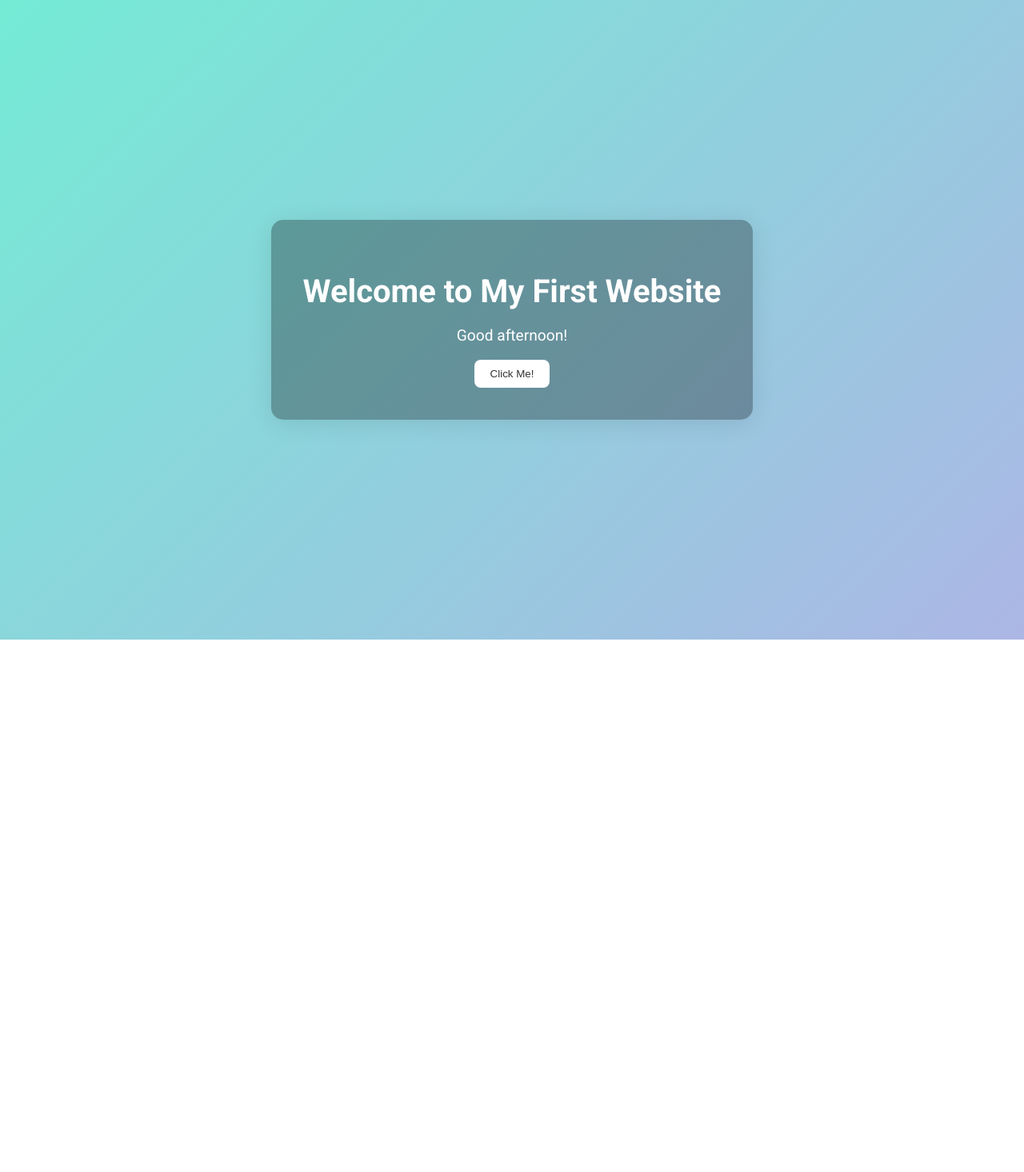
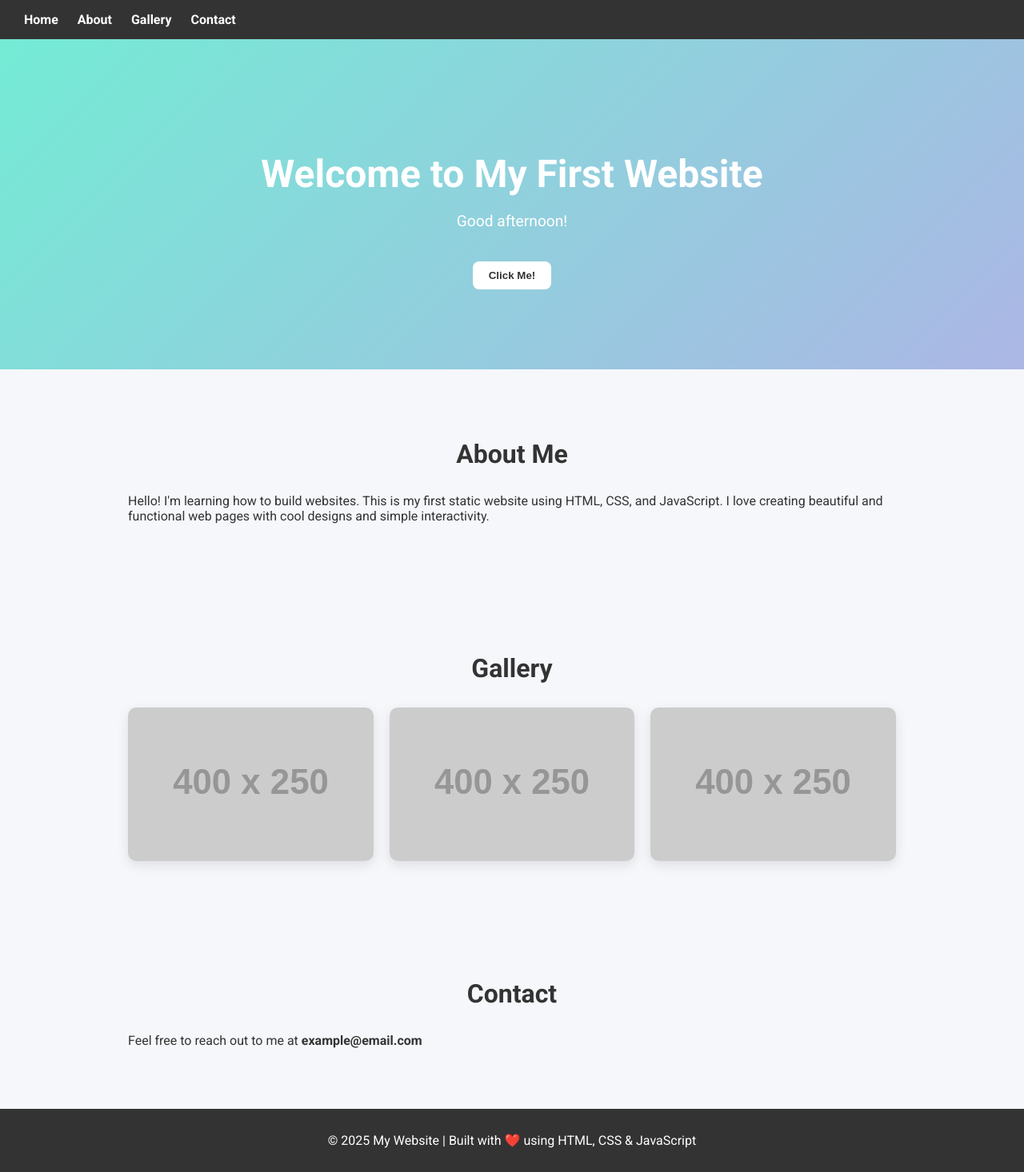
Before and after one commit to Monzter0012/githubwithhttpd, a plain HTML site: page index.html in a window 1280 px wide. Shown: the whole page at 80% size. Before the commit the page ends 800 px from the top, so only its background shows below. Drawn offline with Linux system fonts and the light colour scheme; placeholder pictures from the web are drawn by us.

Commit message:
Update index.html

```diff
--- a/index.html
+++ b/index.html
@@ -1,68 +1,160 @@
 <!DOCTYPE html>
 <html lang="en">
 <head>
-  <meta charset="UTF-8">
-  <meta name="viewport" content="width=device-width, initial-scale=1">
-  <title>My Home</title>
+  <meta charset="UTF-8" />
+  <meta name="viewport" content="width=device-width, initial-scale=1.0" />
+  <title>My Static Website</title>
+  <link href="https://fonts.googleapis.com/css2?family=Roboto:wght@400;700&display=swap" rel="stylesheet">
+  <style>
+    * {
+      box-sizing: border-box;
+      scroll-behavior: smooth;
+    }
 
-  <!-- Google Fonts -->
-  <link href="https://fonts.googleapis.com/css2?family=Roboto:wght@400;700&display=swap" rel="stylesheet">
-
-  <style>
     body {
       margin: 0;
       font-family: 'Roboto', sans-serif;
+      background: #f5f7fa;
+      color: #333;
+    }
+
+    /* NAVBAR */
+    nav {
+      background-color: #333;
+      padding: 15px 30px;
+      position: sticky;
+      top: 0;
+      z-index: 1000;
+    }
+
+    nav a {
+      color: white;
+      text-decoration: none;
+      margin-right: 20px;
+      font-weight: bold;
+    }
+
+    nav a:hover {
+      text-decoration: underline;
+    }
+
+    /* HERO */
+    .hero {
       background: linear-gradient(135deg, #74ebd5, #acb6e5);
-      display: flex;
-      justify-content: center;
-      align-items: center;
-      height: 100vh;
-      color: #fff;
+      color: white;
+      padding: 100px 20px;
       text-align: center;
     }
 
-    .container {
-      background: rgba(0, 0, 0, 0.3);
-      padding: 40px;
-      border-radius: 15px;
-      box-shadow: 0 4px 30px rgba(0, 0, 0, 0.1);
+    .hero h1 {
+      font-size: 3rem;
+      margin-bottom: 10px;
     }
 
-    h1 {
-      font-size: 2.5rem;
-      margin-bottom: 20px;
+    .hero p {
+      font-size: 1.2rem;
     }
 
-    p#greeting {
-      font-size: 1.2rem;
-      margin-top: 10px;
-      font-weight: 300;
+    .button {
+      margin-top: 20px;
+      padding: 10px 20px;
+      background-color: white;
+      border: none;
+      color: #333;
+      border-radius: 8px;
+      font-weight: bold;
+      cursor: pointer;
     }
 
-    button {
-      padding: 10px 20px;
-      background-color: #ffffff;
-      color: #333;
-      border: none;
-      border-radius: 8px;
-      cursor: pointer;
-      transition: background-color 0.3s ease;
+    .button:hover {
+      background-color: #ddd;
     }
 
-    button:hover {
-      background-color: #ddd;
+    /* ABOUT SECTION */
+    .section {
+      padding: 60px 20px;
+      max-width: 1000px;
+      margin: auto;
+    }
+
+    .section h2 {
+      text-align: center;
+      margin-bottom: 30px;
+      font-size: 2rem;
+    }
+
+    /* GALLERY */
+    .gallery {
+      display: grid;
+      grid-template-columns: repeat(auto-fit, minmax(250px, 1fr));
+      gap: 20px;
+    }
+
+    .gallery img {
+      width: 100%;
+      border-radius: 10px;
+      box-shadow: 0 5px 15px rgba(0,0,0,0.1);
+      transition: transform 0.3s;
+    }
+
+    .gallery img:hover {
+      transform: scale(1.05);
+    }
+
+    /* FOOTER */
+    footer {
+      background-color: #333;
+      color: white;
+      padding: 30px 20px;
+      text-align: center;
     }
   </style>
 </head>
 <body>
-  <div class="container">
+
+  <!-- Navigation -->
+  <nav>
+    <a href="#home">Home</a>
+    <a href="#about">About</a>
+    <a href="#gallery">Gallery</a>
+    <a href="#contact">Contact</a>
+  </nav>
+
+  <!-- Hero Section -->
+  <section class="hero" id="home">
     <h1>Welcome to My First Website</h1>
     <p id="greeting">Loading greeting...</p>
-    <button onclick="showAlert()">Click Me!</button>
-  </div>
+    <button class="button" onclick="showAlert()">Click Me!</button>
+  </section>
+
+  <!-- About Section -->
+  <section class="section" id="about">
+    <h2>About Me</h2>
+    <p>Hello! I'm learning how to build websites. This is my first static website using HTML, CSS, and JavaScript. I love creating beautiful and functional web pages with cool designs and simple interactivity.</p>
+  </section>
+
+  <!-- Gallery Section -->
+  <section class="section" id="gallery">
+    <h2>Gallery</h2>
+    <div class="gallery">
+      <img src="https://via.placeholder.com/400x250?text=Image+1" alt="Image 1" />
+      <img src="https://via.placeholder.com/400x250?text=Image+2" alt="Image 2" />
+      <img src="https://via.placeholder.com/400x250?text=Image+3" alt="Image 3" />
+    </div>
+  </section>
+
+  <!-- Contact Section -->
+  <section class="section" id="contact">
+    <h2>Contact</h2>
+    <p>Feel free to reach out to me at <strong>example@email.com</strong></p>
+  </section>
+
+  <!-- Footer -->
+  <footer>
+    &copy; 2025 My Website | Built with ❤️ using HTML, CSS & JavaScript
+  </footer>
 
   <script>
-    // Display a dynamic greeting
     function setGreeting() {
       const hour = new Date().getHours();
       let greeting;
@@ -75,15 +167,13 @@
         greeting = "Good evening!";
       }
 
-      document.getElementById('greeting').textContent = greeting;
+      document.getElementById("greeting").textContent = greeting;
     }
 
-    // Add simple button functionality
     function showAlert() {
-      alert("Thanks for visiting my site!");
+      alert("Thanks for visiting my website!");
     }
 
-    // Run on page load
     window.onload = setGreeting;
   </script>
 </body>
```
